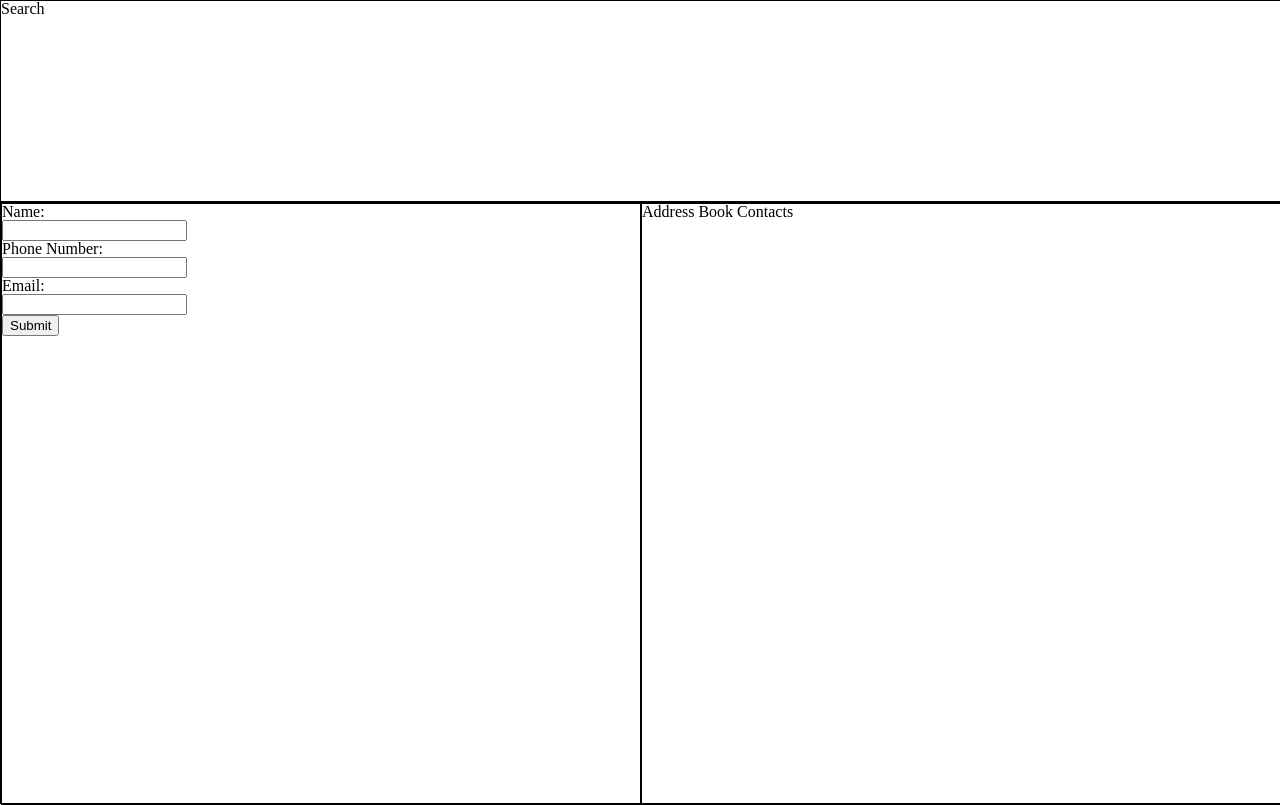
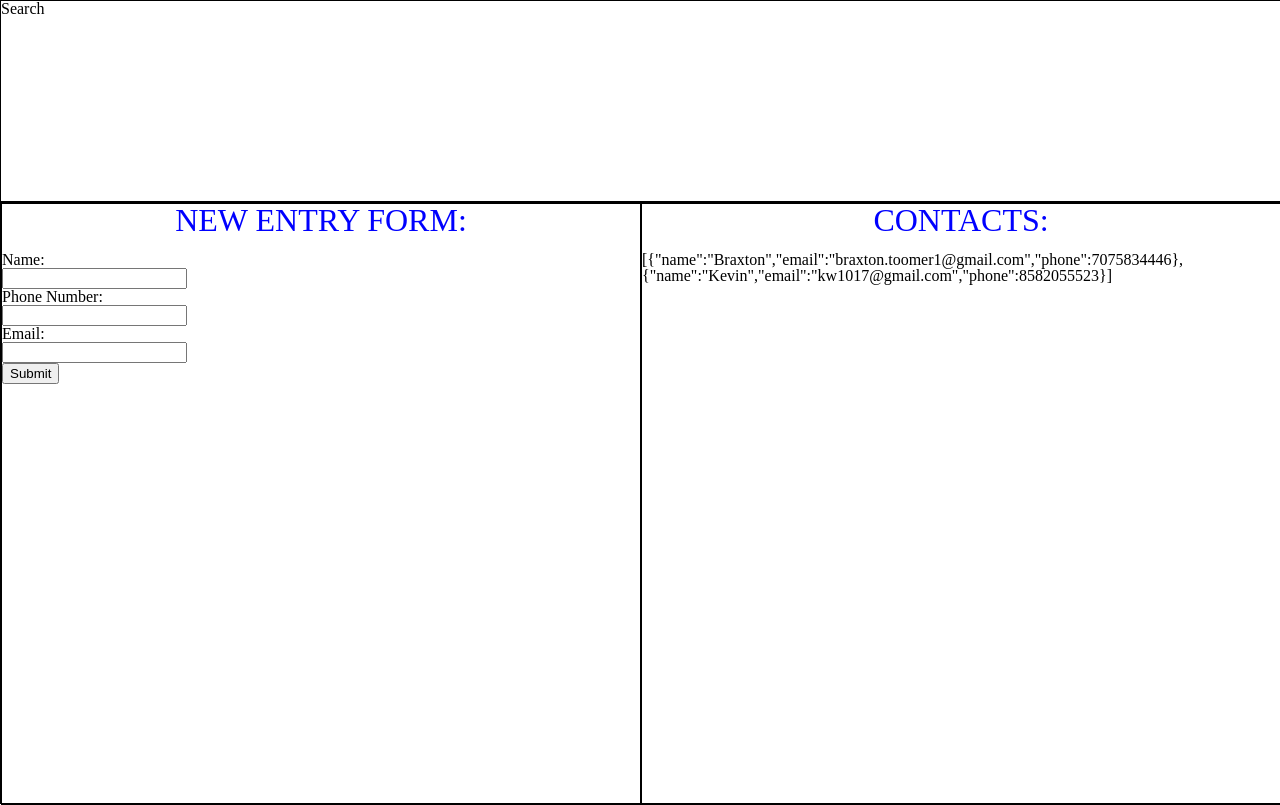
Before and after one commit to codenerd-21/project-1, a plain HTML site: page index.html in a window 1280 px wide. Drawn offline with Linux system fonts and the light colour scheme.

Commit message:
render contacts

```diff
--- a/index.css
+++ b/index.css
@@ -28,3 +28,9 @@
 	width: 50%;
 	height: 100%;
 }
+
+h2 {
+	text-align: center;
+	color: blue;
+	font-size: 2em;
+}
--- a/index.html
+++ b/index.html
@@ -13,6 +13,7 @@
 		<div class="search">Search</div>
 		<div class="form-list-container">
 			<div class="form">
+				<h2>NEW ENTRY FORM:</h2><br>
 				<label for="name">Name:</label><br>
 				<input type="text" id="name" name="name" /><br>
 
@@ -25,7 +26,7 @@
 				<input type="submit" value="Submit" />
 			</div>
 			<div class="list">
-				<h2>Address Book Contacts</h2>
+				<h2>CONTACTS:</h2><br>
 				<p id="display-contacts"></p>
 			</div>
 		</div>
--- a/index.js
+++ b/index.js
@@ -1,22 +1,30 @@
 const contacts = [
     {
-        name: 'kevin',
+        name: 'Braxton',
+        email: 'braxton.toomer1@gmail.com',
+        phone: 7075834446
+    },
+    {
+        name: 'Kevin',
         email: 'kw1017@gmail.com',
         phone: 8582055523
     },
-    {
-        name: 'Braxxton',
-        email: 'kw1017@gmail.com',
-        phone: 8582055523
-    }
 ];
 
-console.log(contacts);
+document.getElementById('display-contacts').innerHTML = JSON.stringify(contacts);
+
+
+
+// window.onload = function() {
+// 	document.getElementById('display-contacts').innerHTML = Object.values(contacts);
+// }
+// document.getElementById("display-contacts").innerHTML = contacts.name;
 
 // Display all existing contacts
-function displayContacts() {
-
-}
+// function displayContacts() {
+// 	let book = document.getElementById('display.contacts');
+// 	book.textContent = contacts;
+// }
 
 // Display/Render the existing contacts
 // How to use the input values and create that contact object
```
